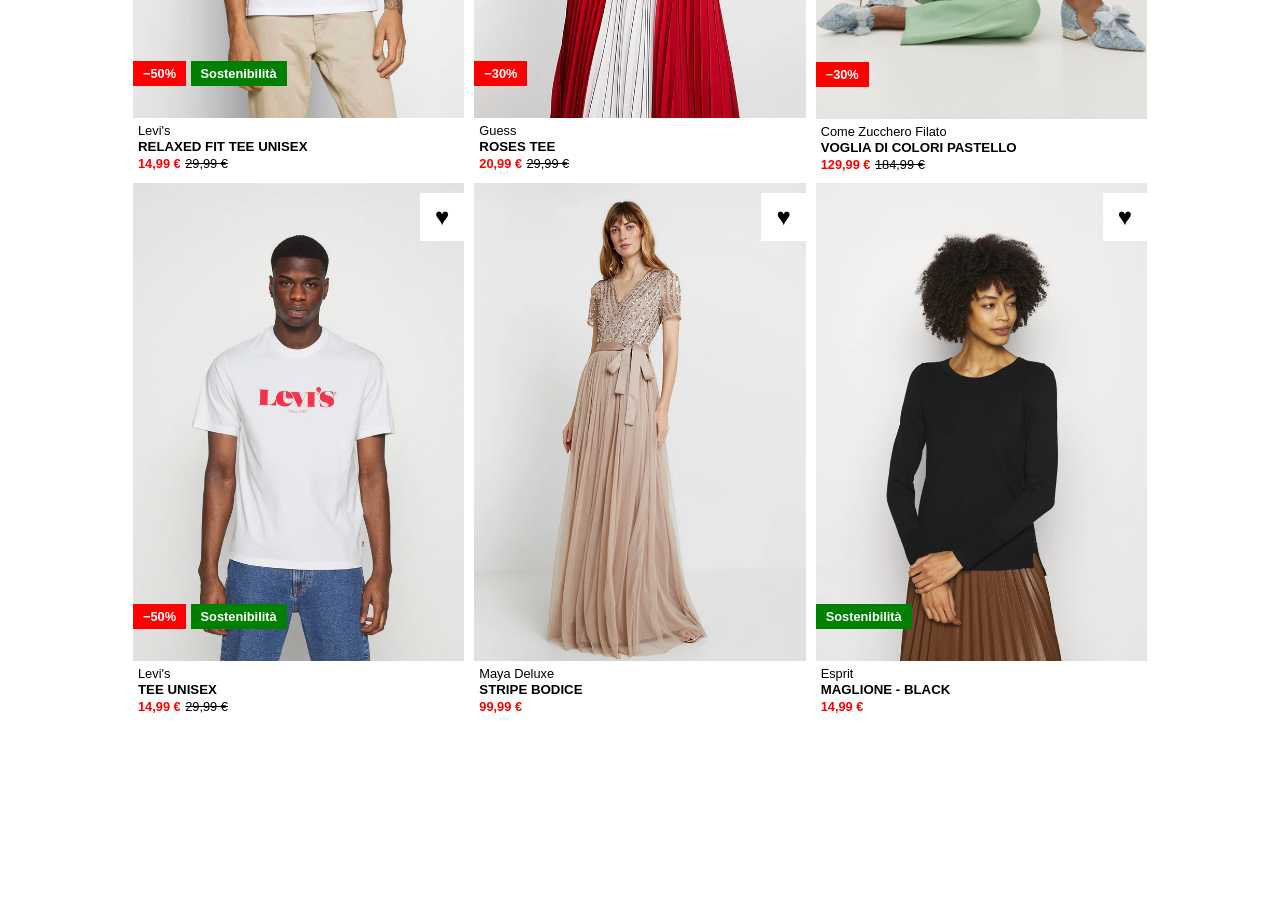
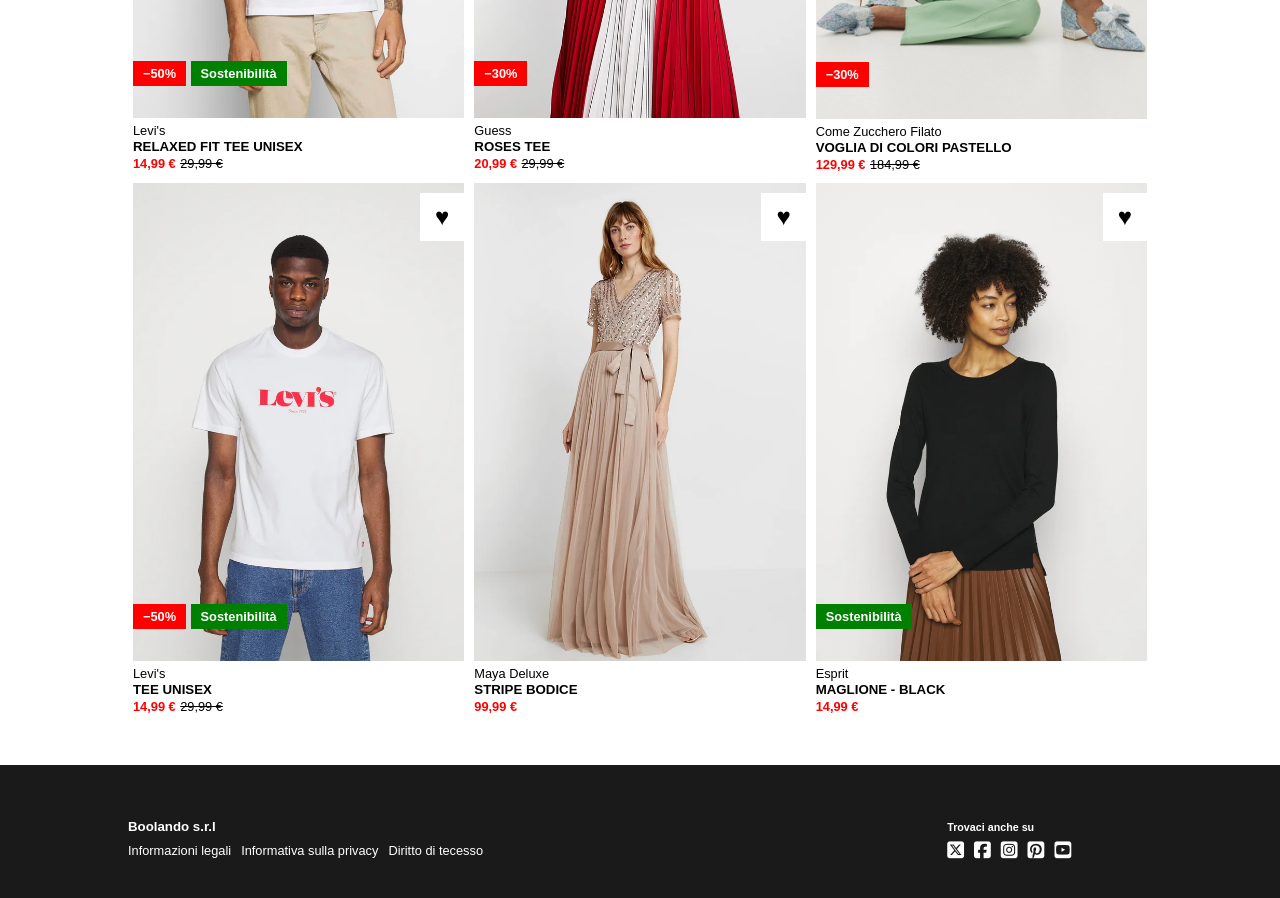
Before and after one commit to sabino-olivieri/html-css-boolando, a plain HTML site: page index.html in a window 1280 px wide. Shown: the part 460-1358 px from the top of the page. Before the commit the page ends 1225 px from the top, so only its background shows below. Drawn offline with Linux system fonts and the light colour scheme.

Commit message:
feat: footer completed

```diff
--- a/css/style.css
+++ b/css/style.css
@@ -33,9 +33,24 @@ a{
 }
 
 .card:hover{
-    border: 1px solid var(--orange);
+    border: 2px solid var(--orange);
 }
 
+.card:hover .information{
+    text-align: center;
+}
+
+header li:hover{
+    color: black
+}
+
+.flex > li:hover{
+    text-decoration: underline;
+}
+
+footer li:hover{
+    color: var(--orange);
+}
 
 
 
@@ -56,6 +71,10 @@ body{
 
 .pd10{
     padding: 10px 0px;
+}
+
+.pd50{
+    padding: 50px 0px;
 }
 
 
@@ -106,16 +125,13 @@ header > div{
     align-items: center;
 }
 
-.header-menu{
+.header-menu, .user-area{
     width: 30%;
 }
 
-.user-area{
-    width: 20%
-}
 
 .logo{
-    width: 50%;
+    width: 40%;
     text-align: center;
 }
 
@@ -131,7 +147,8 @@ header > div{
 main{
     position: relative;
     top: 50px;
-    padding: 50px 0px;
+    padding-top: 50px;
+    padding-bottom: 100px;
 }
 
 .col{
@@ -180,7 +197,6 @@ main{
 /* information */
 .information{
     line-height: 1rem;
-    padding-left: 5px;
 }
 
 .information > h5{
@@ -201,3 +217,26 @@ main{
 }
 
 /* FOOTER */
+
+footer{
+    background-color: var(--black-footer);
+    color: white;
+    line-height: 1.5rem;
+}
+
+.col-large{
+    width: 80%;
+
+}
+
+.col-large li{
+    font-size: 0.8rem;
+}
+
+.col-small{
+    width: 20%;
+}
+
+.col-small li{
+    font-size: 1.2rem;
+}
--- a/index.html
+++ b/index.html
@@ -182,16 +182,28 @@
     <!-- /MAIN -->
 
     <!-- FOOTER -->
-    <footer>
+    <footer class="pd50">
+        <div class="container flex">
+            <div class="col-large">
+                    <h5>Boolando s.r.l</h5>
+                    <ul class="flex gap10">
+                        <li><a href="">Informazioni legali</a></li>
+                        <li><a href="">Informativa sulla privacy</a></li>
+                        <li><a href="">Diritto di tecesso</a></li>
+                    </ul>
+            </div>
 
-        <div class="col-large">
-
+            <div class="col-small">
+                <h6>Trovaci anche su</h6>
+                <ul class="flex gap10">
+                    <li><a href=""><i class="fa-brands fa-square-x-twitter"></i></a></li>
+                    <li><a href=""><i class="fa-brands fa-square-facebook"></i></a></li>
+                    <li><a href=""><i class="fa-brands fa-square-instagram"></i></a></li>
+                    <li><a href=""><i class="fa-brands fa-square-pinterest"></i></a></li>
+                    <li><a href=""><i class="fa-brands fa-square-youtube"></i></a></li>
+                </ul>
+            </div>
         </div>
-
-        <div class="col-small">
-
-        </div>
-
     </footer>
     <!-- /FOOTER -->
 
```
